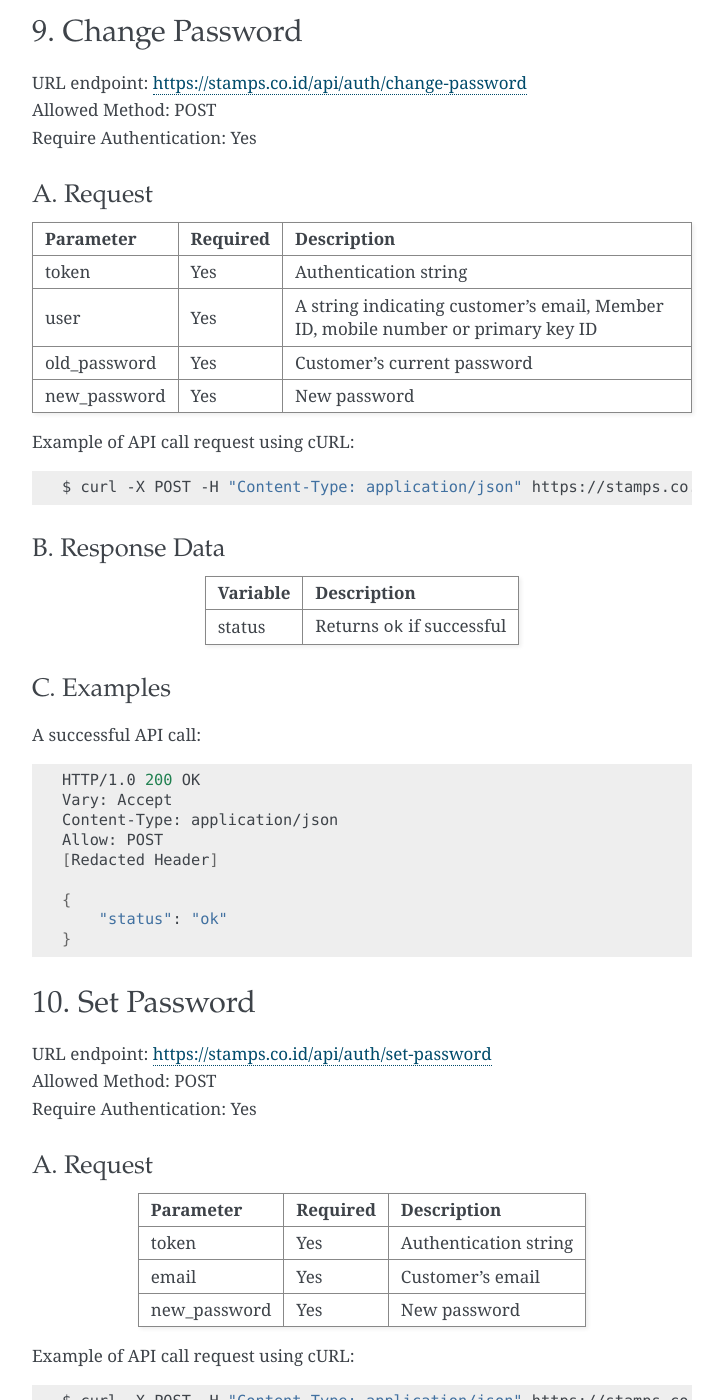
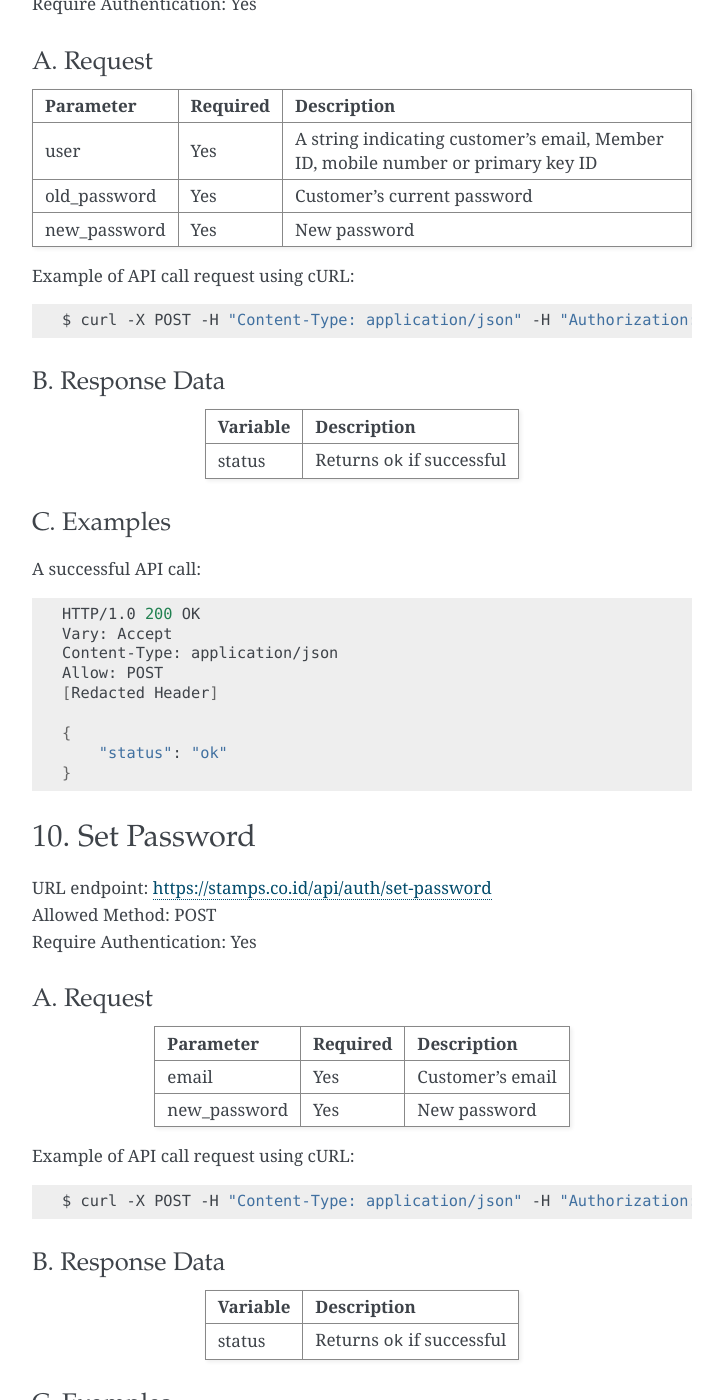
Before and after one commit to ui/stamps-api-docs, a Sphinx documentation site: the page built from source/auth_api.rst, in a window 1280 px wide and 1400 px high, scrolled down 10675 px. Shown: the whole window, without its empty margins (388-1112 px from the left). Built offline with Sphinx 7.4.7, drawn with Linux system fonts in a browser that asks for light colours; some of the changed text lies outside the part shown.

Commit message:
remove token part3

```diff
--- a/source/auth_api.rst
+++ b/source/auth_api.rst
@@ -304,7 +304,6 @@ Unblock customer's PIN blocked by repeated failed validation
 =========== ======== ===========
 Parameter   Required Description
 =========== ======== ===========
-token       Yes      Authentication string
 user        Yes      A string indicating customer's email, Member ID, mobile number or primary key ID
 =========== ======== ===========
 
@@ -312,7 +311,7 @@ Example of API call request using cURL:
 
 .. code-block :: bash
 
-    $ curl -X POST -H "Content-Type: application/json" https://stamps.co.id/api/pin/unblock -i -d '{ "token": "secret", "user": 123 }'
+    $ curl -X POST -H "Content-Type: application/json" -H "Authorization: <token_type> <token>" https://stamps.co.id/api/pin/unblock -i -d '{ "user": 123 }'
 
 B. Response Data
 ----------------
@@ -355,7 +354,6 @@ Request an OTP to reset customer's PIN. OTP will be send to customer's email if
 ============= ======== ===========
 Parameter     Required Description
 ============= ======== ===========
-token         Yes      Authentication string
 user          Yes      A string indicating customer's email, Member ID, mobile number or primary key ID
 template_code No       A string indicating the template to be used to send the OTP
 ============= ======== ===========
@@ -364,7 +362,7 @@ Example of API call request using cURL:
 
 .. code-block :: bash
 
-    $ curl -X POST -H "Content-Type: application/json" https://stamps.co.id/api/pin/request-otp-for-reset -i -d '{ "token": "secret", "user": 123 }'
+    $ curl -X POST -H "Content-Type: application/json" -H "Authorization: <token_type> <token>" https://stamps.co.id/api/pin/request-otp-for-reset -i -d '{ "user": 123 }'
 
 B. Response Data
 ----------------
@@ -407,7 +405,6 @@ A. Request
 =========== ======== ===========
 Parameter   Required Description
 =========== ======== ===========
-token       Yes      Authentication string
 user        Yes      A string indicating customer's email, Member ID, mobile number or primary key ID
 otp         Yes      6 digit string OTP received from ``Requesting an OTP to Reset PIN`` API
 pin         Yes      6 digit string
@@ -418,7 +415,7 @@ Example of API call request using cURL:
 
 .. code-block :: bash
 
-    $ curl -X POST -H "Content-Type: application/json" https://stamps.co.id/api/pin/reset -i -d '{ "token": "secret", "user": 123, "otp": "123123", "pin": "654321", "confirm_pin", "654321" }'
+    $ curl -X POST -H "Content-Type: application/json" -H "Authorization: <token_type> <token>" https://stamps.co.id/api/pin/reset -i -d '{ "user": 123, "otp": "123123", "pin": "654321", "confirm_pin", "654321" }'
 
 B. Response Data
 ----------------
@@ -495,7 +492,6 @@ A. Request
 =========== ======== ===========
 Parameter   Required Description
 =========== ======== ===========
-token       Yes      Authentication string
 user        Yes      A string indicating customer's email, Member ID, mobile number or primary key ID
 password    Yes      User's password
 pin         Yes      6 digit string
@@ -506,7 +502,7 @@ Example of API call request using cURL:
 
 .. code-block :: bash
 
-    $ curl -X POST -H "Content-Type: application/json" https://stamps.co.id/api/pin/reset-with-password -i -d '{ "token": "secret", "user": 123, "password": "secret123", "pin": "654321", "confirm_pin", "654321" }'
+    $ curl -X POST -H "Content-Type: application/json" -H "Authorization: <token_type> <token>" https://stamps.co.id/api/pin/reset-with-password -i -d '{ "user": 123, "password": "secret123", "pin": "654321", "confirm_pin", "654321" }'
 
 B. Response Data
 ----------------
@@ -565,7 +561,6 @@ A. Request
 ====================== ======== ===========
 Parameter              Required Description
 ====================== ======== ===========
-token                  Yes      Authentication string
 user                   Yes      A string indicating customer's email, Member ID, mobile number or primary key ID
 old_password           Yes      Customer's current password
 new_password           Yes      New password
@@ -575,7 +570,7 @@ Example of API call request using cURL:
 
 .. code-block :: bash
 
-    $ curl -X POST -H "Content-Type: application/json" https://stamps.co.id/api/auth/change-password -i -d '{ "token": "secret", "user": "test@gmail.com", "old_password": "secure_password", "new_password": "new_secure_password" }'
+    $ curl -X POST -H "Content-Type: application/json" -H "Authorization: <token_type> <token>" https://stamps.co.id/api/auth/change-password -i -d '{ "user": "test@gmail.com", "old_password": "secure_password", "new_password": "new_secure_password" }'
 
 B. Response Data
 ----------------
@@ -616,7 +611,6 @@ A. Request
 ====================== ======== ===========
 Parameter              Required Description
 ====================== ======== ===========
-token                  Yes      Authentication string
 email                  Yes      Customer's email
 new_password           Yes      New password
 ====================== ======== ===========
@@ -625,7 +619,7 @@ Example of API call request using cURL:
 
 .. code-block :: bash
 
-    $ curl -X POST -H "Content-Type: application/json" https://stamps.co.id/api/auth/set-password -i -d '{ "token": "secret", "email": "foo@bar.com", "new_password": "secure_password" }'
+    $ curl -X POST -H "Content-Type: application/json" -H "Authorization: <token_type> <token>" https://stamps.co.id/api/auth/set-password -i -d '{ "email": "foo@bar.com", "new_password": "secure_password" }'
 
 B. Response Data
 ----------------
@@ -671,7 +665,6 @@ Request an OTP to reset customer's password. OTP will be send to customer's emai
 ============= ======== ===========
 Parameter     Required Description
 ============= ======== ===========
-token         Yes      Authentication string
 identifier    Yes      A string indicating customer's email, Member ID, mobile number or primary key ID
 type          Yes      A string for OTP sending method choice, supports ``email`` and ``sms``
 template_code No       A string indicating the template to be used to send the OTP
@@ -681,7 +674,7 @@ Example of API call request using cURL:
 
 .. code-block :: bash
 
-    $ curl -X POST -H "Content-Type: application/json" https://stamps.co.id/api/auth/request-otp-for-password-reset -i -d '{ "token": "secret", "identifier": 123, "type": "email" }'
+    $ curl -X POST -H "Content-Type: application/json" -H "Authorization: <token_type> <token>" https://stamps.co.id/api/auth/request-otp-for-password-reset -i -d '{ "identifier": 123, "type": "email" }'
 
 B. Response Data
 ----------------
@@ -724,7 +717,6 @@ A. Request
 ==================== ======== ===========
 Parameter            Required Description
 ==================== ======== ===========
-token                Yes      Authentication string
 identifier           Yes      A string indicating customer's email, Member ID, mobile number or primary key ID
 otp                  Yes      6 digit string OTP received from ``Requesting an OTP to Reset Password`` API
 new_password         Yes      A secure password
@@ -735,7 +727,7 @@ Example of API call request using cURL:
 
 .. code-block :: bash
 
-    $ curl -X POST -H "Content-Type: application/json" https://stamps.co.id/api/auth/reset-password-with-otp -i -d '{ "token": "secret", "identifier": 123, "otp": "123123", "new_password": "securepassword123", "confirm_new_password", "securepassword123" }'
+    $ curl -X POST -H "Content-Type: application/json" -H "Authorization: <token_type> <token>" https://stamps.co.id/api/auth/reset-password-with-otp -i -d '{ "identifier": 123, "otp": "123123", "new_password": "securepassword123", "confirm_new_password", "securepassword123" }'
 
 B. Response Data
 ----------------
@@ -812,7 +804,6 @@ A. Request
 ==================== ======== ===========
 Parameter            Required Description
 ==================== ======== ===========
-token                Yes      Authentication string
 mobile_number        Yes      A string indicating mobile number or phone to validate
 ==================== ======== ===========
 
@@ -820,7 +811,7 @@ Example of API call request using cURL:
 
 .. code-block :: bash
 
-    $ curl -X POST -H "Content-Type: application/json" https://stamps.co.id/api/auth/validate-mobile-number -i -d '{ "token": "secret", "mobile_number": "081234567890" }'
+    $ curl -X POST -H "Content-Type: application/json" -H "Authorization: <token_type> <token>" https://stamps.co.id/api/auth/validate-mobile-number -i -d '{ "mobile_number": "081234567890" }'
 
 B. Response Data
 ----------------
@@ -880,7 +871,6 @@ A. Request
 ==================== ======== ===========
 Parameter            Required Description
 ==================== ======== ===========
-token                Yes      Authentication string
 user                 Yes      A string indicating customer's email, Member ID, mobile number or primary key ID
 ==================== ======== ===========
 
@@ -888,7 +878,7 @@ Example of API call request using cURL:
 
 .. code-block :: bash
 
-    $ curl -X POST -H "Content-Type: application/json" https://stamps.co.id/api/auth/reset-otp-limit -i -d '{ "token": "secret", "user": "081234567890" }'
+    $ curl -X POST -H "Content-Type: application/json" -H "Authorization: <token_type> <token>" https://stamps.co.id/api/auth/reset-otp-limit -i -d '{ "user": "081234567890" }'
 
 B. Response Data
 ----------------
```
Also changed, not shown: other parts of source/auth_api.rst (+1 -1 lines), source/balance_api.rst (+3 -9 lines).
